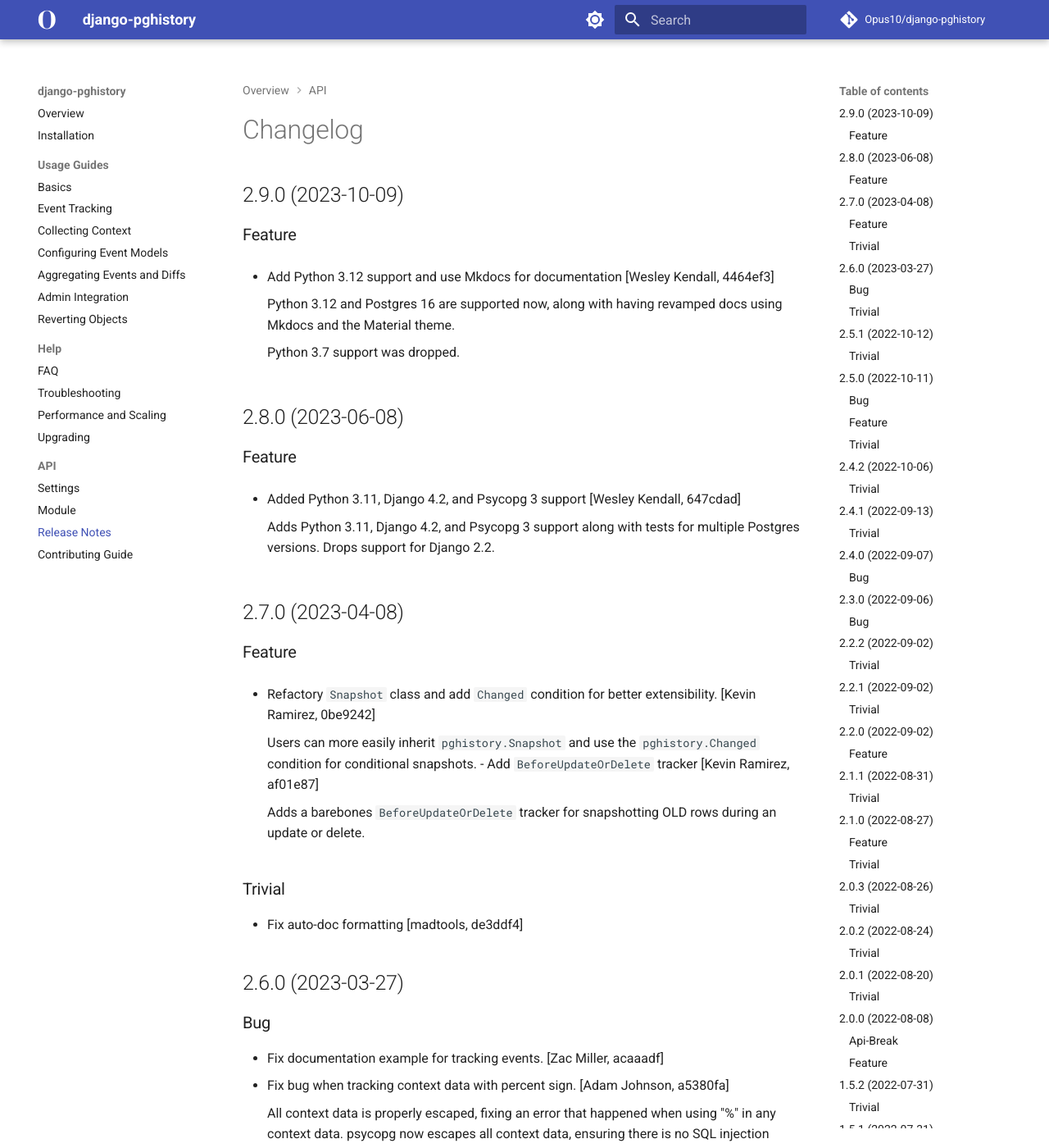
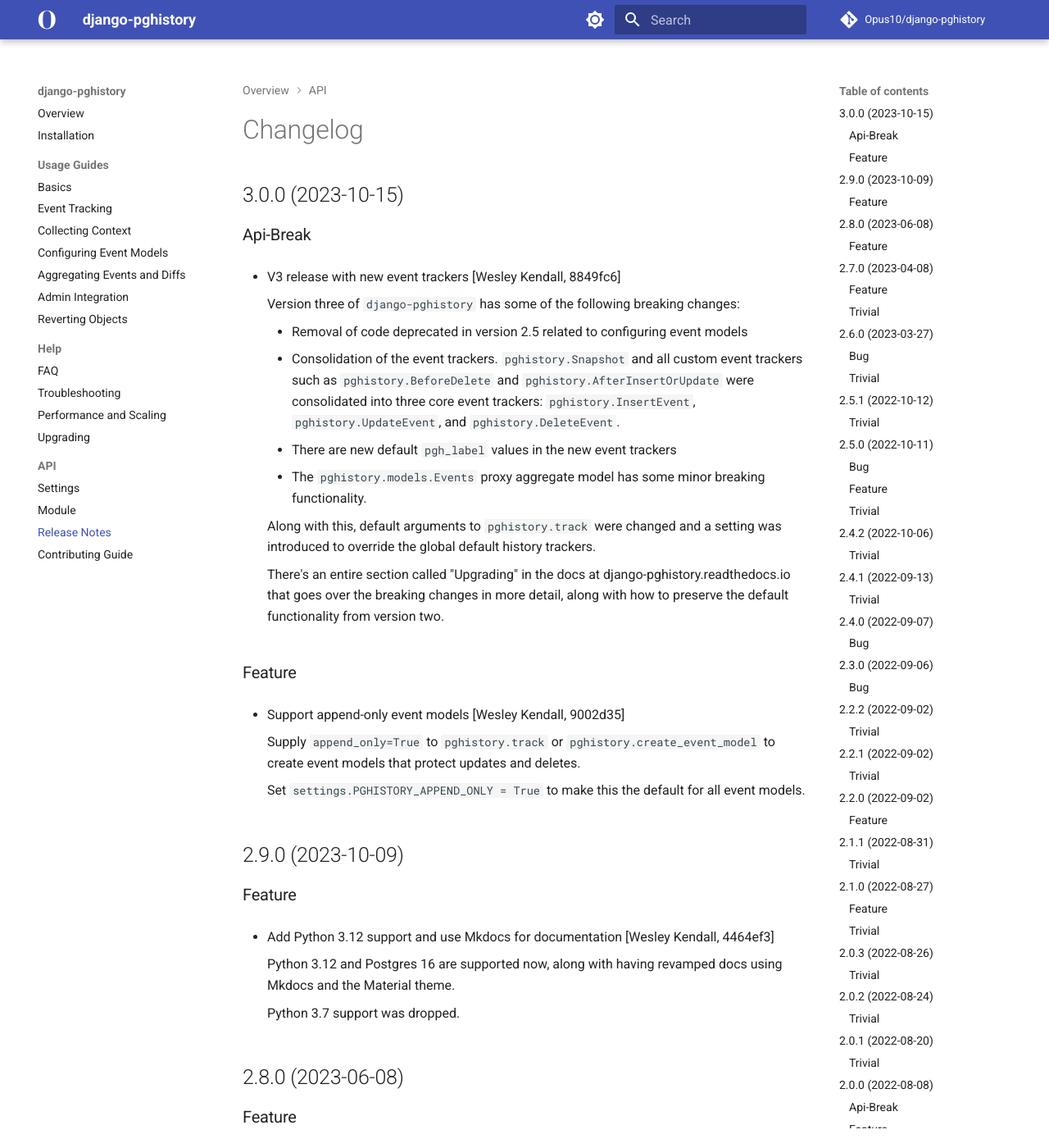
Before and after one commit to Opus10/django-pghistory, an MkDocs documentation site: the page built from docs/release_notes.md, in a window 1280 px wide and 1400 px high. Shown: the whole window at 82% size. Built offline with MkDocs 1.6.1 and Material for MkDocs 9.7.7, drawn with Linux system fonts in a browser that asks for light colours; comment, search, counter and statistics services are not loaded.

Commit message:
Release version 3.0.0 [skip ci]
Type: trivial

```diff
--- a/docs/release_notes.md
+++ b/docs/release_notes.md
@@ -1,4 +1,39 @@
 # Changelog
+
+## 3.0.0 (2023-10-15)
+
+### Api-Break
+
+  - V3 release with new event trackers [Wesley Kendall, 8849fc6]
+
+    Version three of `django-pghistory` has some of the following breaking changes:
+
+    - Removal of code deprecated in version 2.5 related to configuring event models
+    - Consolidation of the event trackers. `pghistory.Snapshot` and all custom
+      event trackers such as `pghistory.BeforeDelete` and `pghistory.AfterInsertOrUpdate`
+      were consolidated into three core event trackers: `pghistory.InsertEvent`,
+      `pghistory.UpdateEvent`, and `pghistory.DeleteEvent`.
+    - There are new default `pgh_label` values in the new event trackers
+    - The `pghistory.models.Events` proxy aggregate model has some minor breaking
+      functionality.
+
+    Along with this, default arguments to `pghistory.track` were changed and
+    a setting was introduced to override the global default history trackers.
+
+    There's an entire section called "Upgrading" in the docs
+    at django-pghistory.readthedocs.io that goes over the breaking changes in
+    more detail, along with how to preserve the default functionality from
+    version two.
+
+### Feature
+
+  - Support append-only event models [Wesley Kendall, 9002d35]
+
+    Supply `append_only=True` to `pghistory.track` or `pghistory.create_event_model` to
+    create event models that protect updates and deletes.
+
+    Set `settings.PGHISTORY_APPEND_ONLY = True` to make this the default for all event
+    models.
 
 ## 2.9.0 (2023-10-09)
 
--- a/docs/requirements.txt
+++ b/docs/requirements.txt
@@ -17,7 +17,7 @@
 dj-database-url==2.1.0 ; python_full_version >= "3.8.0" and python_version < "4"
 django-dynamic-fixture==4.0.1 ; python_full_version >= "3.8.0" and python_version < "4"
 django-extensions==3.1.3 ; python_full_version >= "3.8.0" and python_version < "4"
-django-pgtrigger==4.8.0 ; python_full_version >= "3.8.0" and python_version < "4"
+django-pgtrigger==4.9.0 ; python_full_version >= "3.8.0" and python_version < "4"
 django==4.2.6 ; python_version >= "3.8" and python_version < "4"
 exceptiongroup==1.1.3 ; python_full_version >= "3.8.0" and python_version < "3.11"
 filelock==3.12.4 ; python_version >= "3.8" and python_version < "4"
@@ -68,7 +68,7 @@
 pyyaml-env-tag==0.1 ; python_version >= "3.8" and python_version < "4"
 pyyaml==6.0.1 ; python_version >= "3.8" and python_version < "4"
 regex==2023.10.3 ; python_version >= "3.8" and python_version < "4"
-requests-file==1.5.1 ; python_full_version >= "3.8.0" and python_version < "4"
+requests-file==1.5.1 ; python_version >= "3.8" and python_version < "4"
 requests-toolbelt==1.0.0 ; python_full_version >= "3.8.0" and python_version < "4"
 requests==2.31.0 ; python_version >= "3.8" and python_version < "4"
 ruff==0.0.292 ; python_full_version >= "3.8.0" and python_version < "4"
@@ -77,7 +77,7 @@
 soupsieve==2.5 ; python_version >= "3.8" and python_version < "4"
 sqlparse==0.4.4 ; python_version >= "3.8" and python_version < "4"
 text-unidecode==1.3 ; python_full_version >= "3.8.0" and python_version < "4"
-tldextract==3.6.0 ; python_full_version >= "3.8.0" and python_version < "4"
+tldextract==5.0.0 ; python_version >= "3.8" and python_version < "4"
 tomli==2.0.1 ; python_version >= "3.8" and python_full_version <= "3.11.0a6"
 tox==4.11.3 ; python_version >= "3.8" and python_version < "4"
 types-python-dateutil==2.8.19.14 ; python_version >= "3.8" and python_version < "4"
--- a/pyproject.toml
+++ b/pyproject.toml
@@ -33,7 +33,7 @@
 exclude = [
   "*/tests/"
 ]
-version = "2.9.0"
+version = "3.0.0"
 description = "History tracking for Django and Postgres"
 authors = ["Wes Kendall"]
 classifiers = [
```
Also changed, not shown: CHANGELOG.md (+35 -0 lines).
